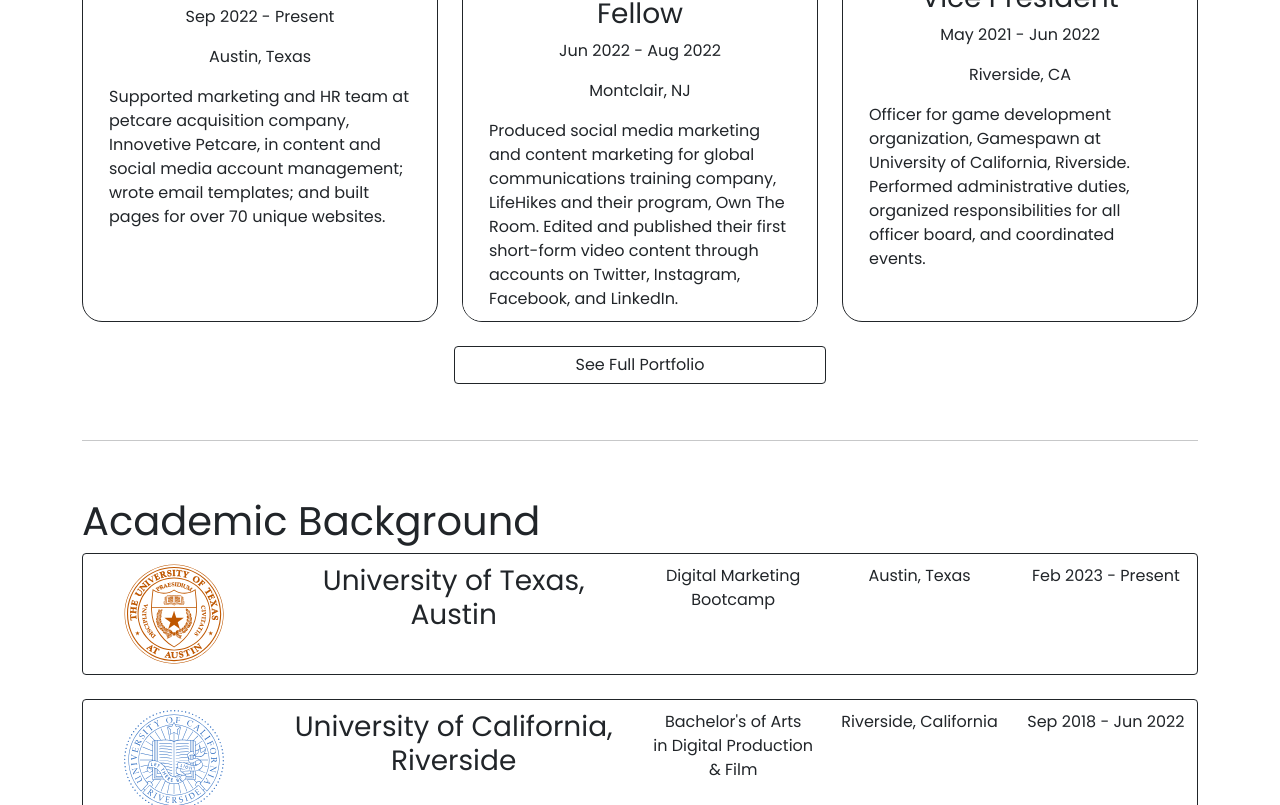
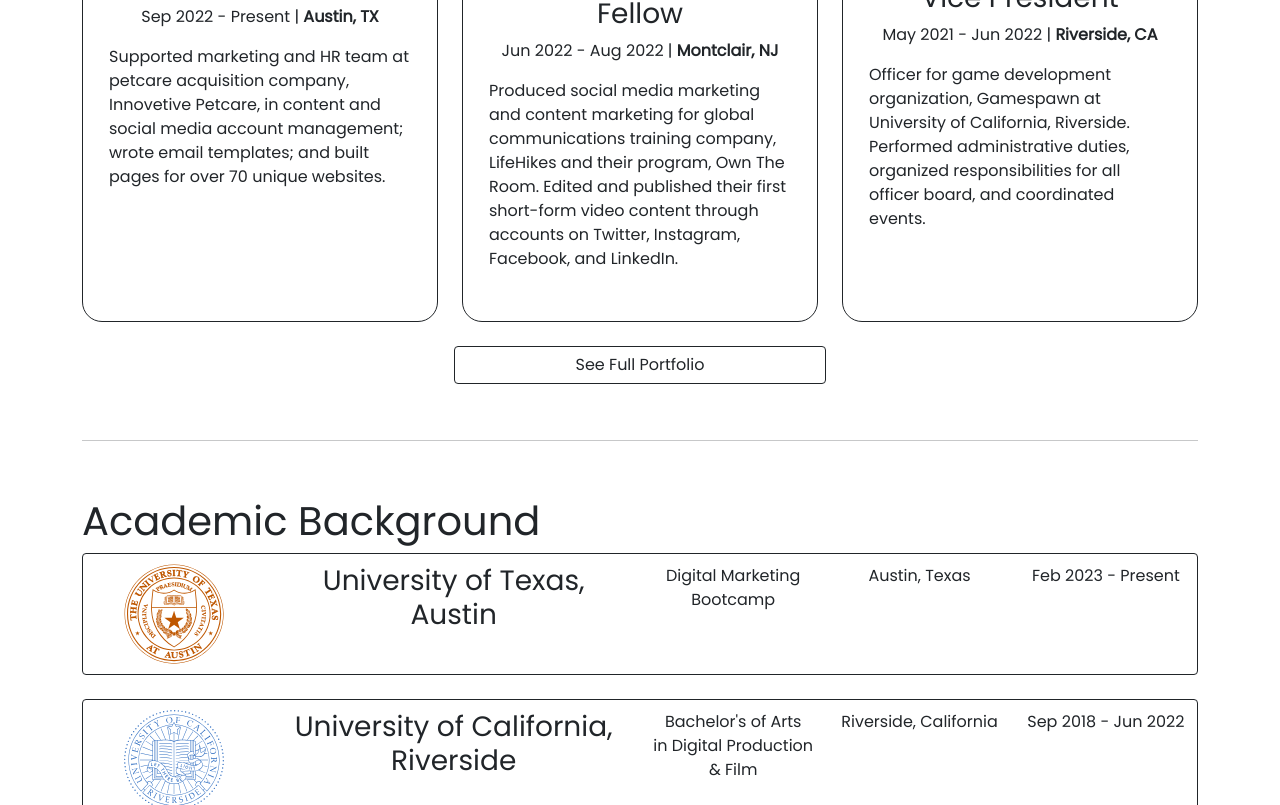
Before and after one commit to donovan-frazier/Izzy-portfolio, a plain HTML site: page index.html in a window 1280 px wide. Shown: the part 1243-2048 px from the top of the page. Drawn offline with nearby package versions, Linux system fonts and the light colour scheme.

Commit message:
Inline dates and locations for experience cards

```diff
--- a/index.html
+++ b/index.html
@@ -281,8 +281,7 @@
 
                     <div class="card-body">
                         <h3 class="card-title text-center">Marketing Intern</h3>
-                        <p class="card-text text-center">Sep 2022 - Present</p>
-                        <p class="card-text text-center">Austin, Texas</p>
+                        <p class="card-text text-center">Sep 2022 - Present | <b>Austin, TX</b></p>
                         <p class="card-text">
                             Supported marketing and HR team at petcare acquisition company, Innovetive Petcare, in content and social media
                             account management; wrote email templates; and built pages for over 70 unique websites.
@@ -297,8 +296,7 @@
 
                     <div class="card-body">
                         <h3 class="card-title text-center">Summer Marketing Fellow</h3>
-                        <p class="card-text text-center">Jun 2022 - Aug 2022</p>
-                        <p class="card-text text-center">Montclair, NJ</p>
+                        <p class="card-text text-center">Jun 2022 - Aug 2022 | <b>Montclair, NJ</b></p>
                         <p class="card-text">
                             Produced social media marketing and content marketing for global communications training company, LifeHikes and
                             their program, Own The Room. Edited and published their first short-form video content through accounts on
@@ -316,8 +314,7 @@
 
                     <div class="card-body">
                         <h3 class="card-title text-center">Vice President</h3>
-                        <p class="card-text text-center">May 2021 - Jun 2022</p>
-                        <p class="card-text text-center">Riverside, CA</p>
+                        <p class="card-text text-center">May 2021 - Jun 2022 | <b>Riverside, CA</b></p>
                         <p class="card-text">
                             Officer for game development organization, Gamespawn at University of California, Riverside.
                             Performed administrative duties, organized responsibilities for all officer board, and coordinated events.
```
